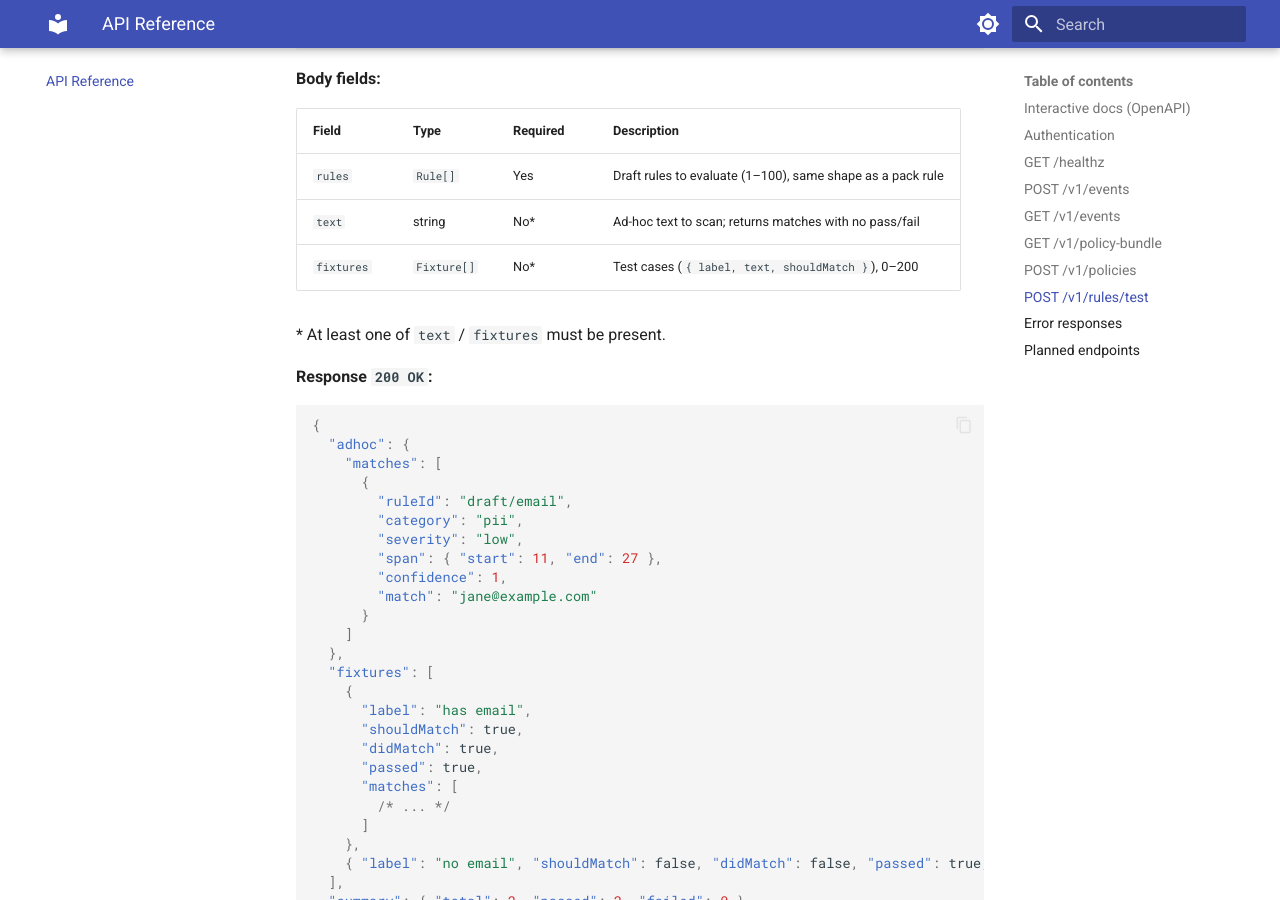
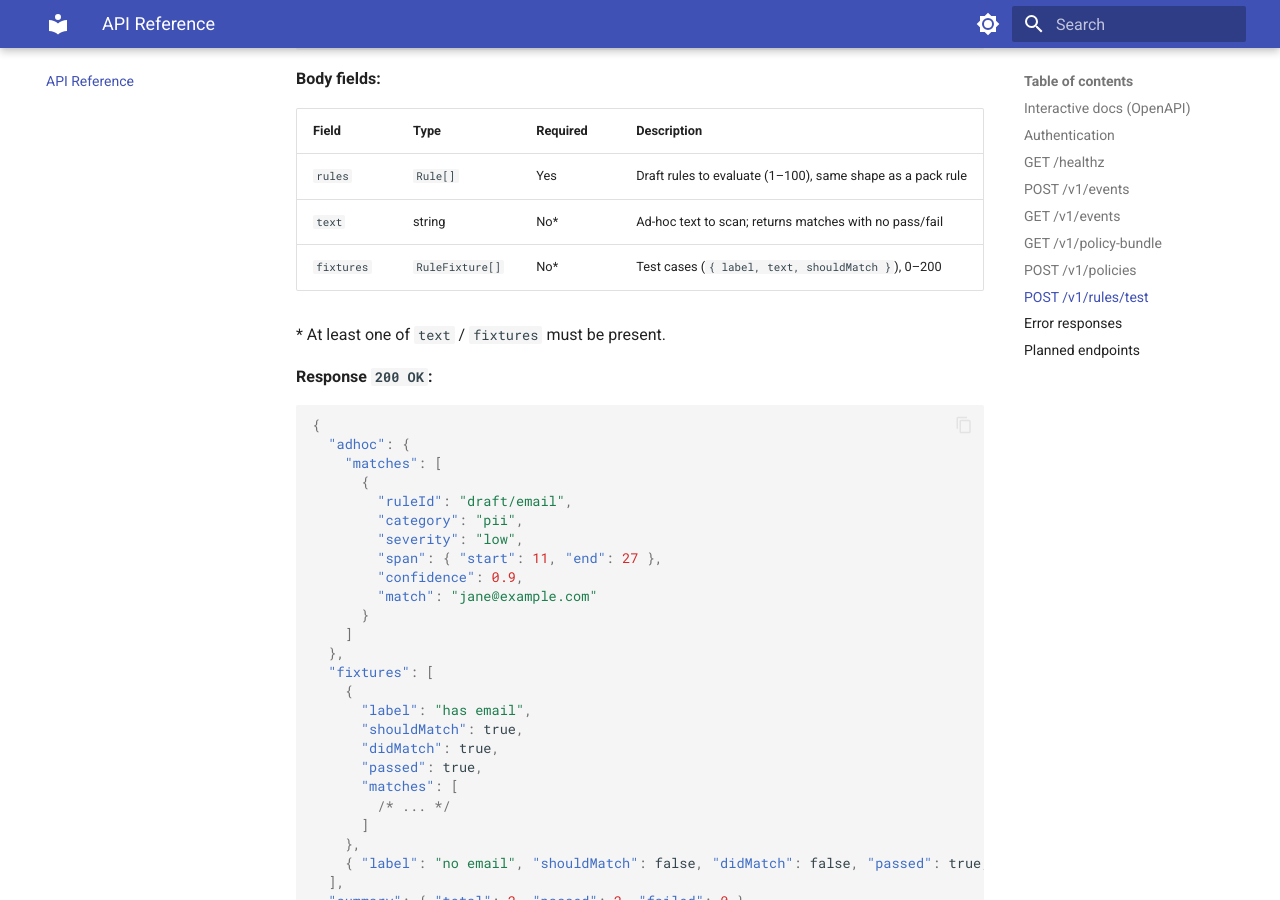
Before and after one commit to akasecurity/ai-tc-docs, an MkDocs documentation site: the page built from docs/api/reference.md, in a window 1280 px wide and 900 px high, scrolled down 6327 px. Built offline with MkDocs 1.6.1 and Material for MkDocs 9.7.7, drawn with Linux system fonts in a browser that asks for light colours.

Commit message:
fix(backend): address Copilot review findings on rule-test endpoint
- schema: add .max(50_000) to RuleFixture.text to cap fixture payload size
- docs: correct type name Fixture[] -> RuleFixture[], fix confidence example
  value 1 -> 0.9 (matches engine.ts fixed output)
- service: catch scan() throws (e.g. invalid regex) and map to HttpError(400,
  INVALID_RULE) instead of 500; scan only supported-matcher rules; dedupe
  unsupportedRuleIds
- test: add roundtrip test asserting invalid regex pattern returns 400

Co-Authored-By: Claude Sonnet 4.6 <noreply@anthropic.com>

```diff
--- a/docs/api/reference.md
+++ b/docs/api/reference.md
@@ -295,11 +295,11 @@ The request body must contain `rules` plus at least one of `text` or a non-empty
 
 **Body fields:**
 
-| Field      | Type        | Required | Description                                                |
-| ---------- | ----------- | -------- | ---------------------------------------------------------- |
-| `rules`    | `Rule[]`    | Yes      | Draft rules to evaluate (1–100), same shape as a pack rule |
-| `text`     | string      | No\*     | Ad-hoc text to scan; returns matches with no pass/fail     |
-| `fixtures` | `Fixture[]` | No\*     | Test cases (`{ label, text, shouldMatch }`), 0–200         |
+| Field      | Type            | Required | Description                                                |
+| ---------- | --------------- | -------- | ---------------------------------------------------------- |
+| `rules`    | `Rule[]`        | Yes      | Draft rules to evaluate (1–100), same shape as a pack rule |
+| `text`     | string          | No\*     | Ad-hoc text to scan; returns matches with no pass/fail     |
+| `fixtures` | `RuleFixture[]` | No\*     | Test cases (`{ label, text, shouldMatch }`), 0–200         |
 
 \* At least one of `text` / `fixtures` must be present.
 
@@ -314,7 +314,7 @@ The request body must contain `rules` plus at least one of `text` or a non-empty
         "category": "pii",
         "severity": "low",
         "span": { "start": 11, "end": 27 },
-        "confidence": 1,
+        "confidence": 0.9,
         "match": "jane@example.com"
       }
     ]
```
